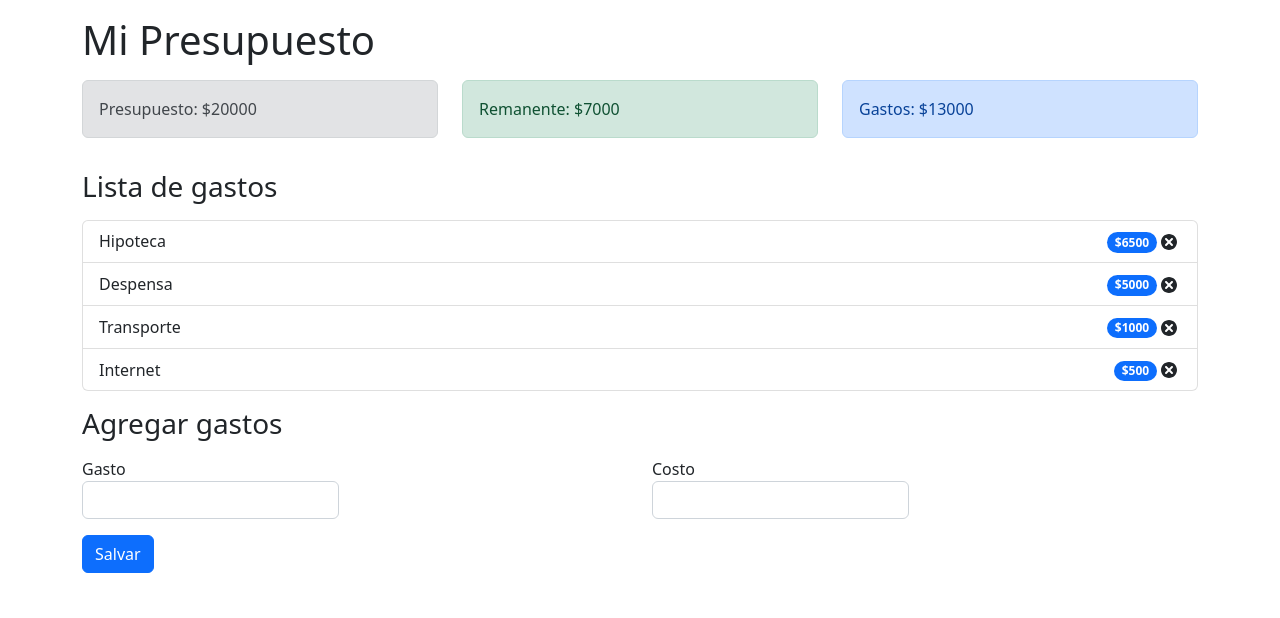
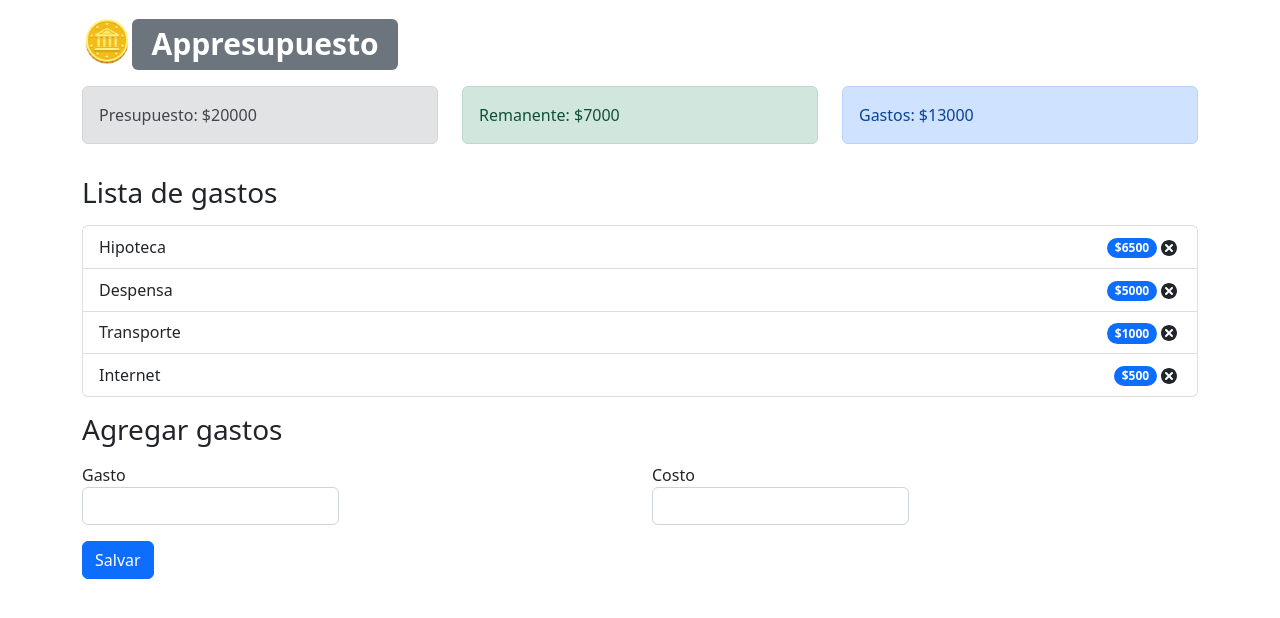
Before and after one commit to rivalcoba/react-bedu-prj, a React (Vite) app: page / in a window 1280 px wide. Shown: the top 618 px of the page. Built offline with nearby package versions, Linux system fonts and the light colour scheme.

Commit message:
❤️ Presentable

```diff
--- a/src/App.jsx
+++ b/src/App.jsx
@@ -11,7 +11,10 @@ function App() {
   return (
     <AppProvider>
       <div className="container">
-        <h1 className="mt-3">Mi Presupuesto</h1>
+        <h1 className="mt-3">
+          🪙
+          <span className="badge bg-secondary">Appresupuesto</span>
+        </h1>
         <div className="row mt-3">
           <div className="col-sm">
             <Budget />
```
